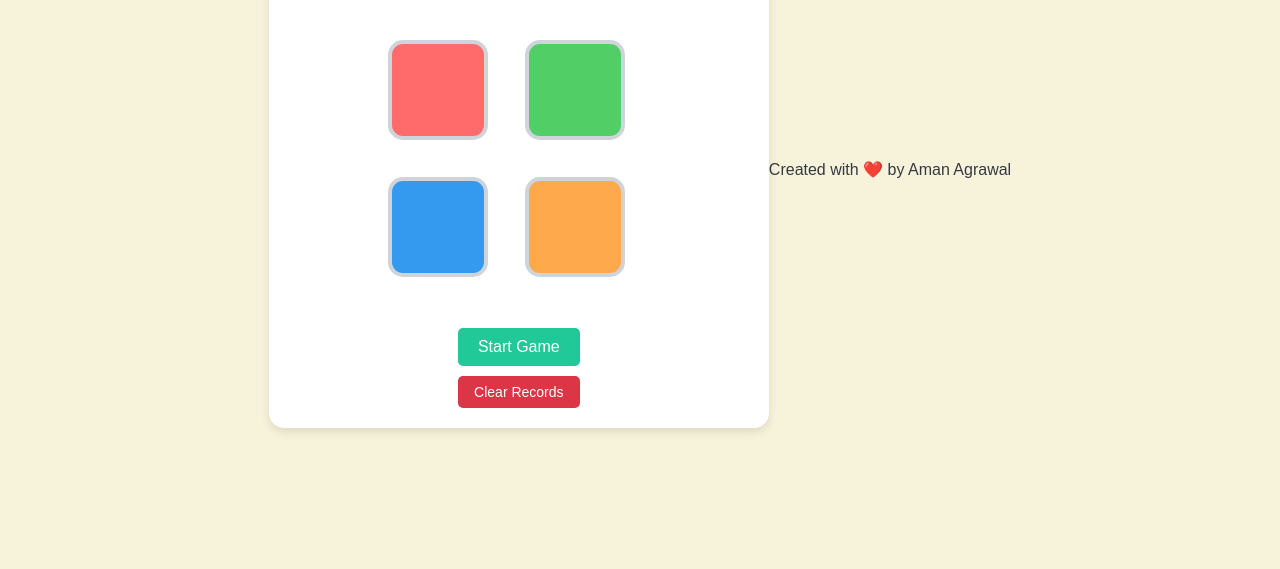
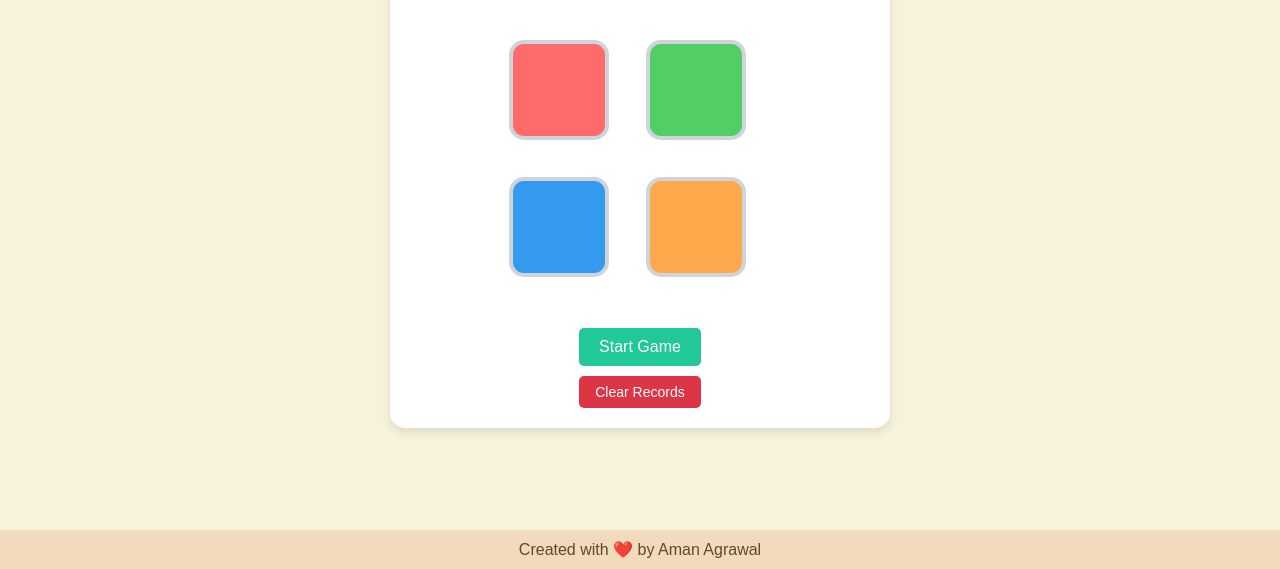
Before and after one commit to AgrawalAman02/Simon-Game, a plain HTML site: page index.html in a window 1280 px wide. Shown: the part 231-800 px from the top of the page. Drawn offline with Linux system fonts and the light colour scheme.

Commit message:
Update version 1.8
Styled the footer

```diff
--- a/style.css
+++ b/style.css
@@ -121,3 +121,14 @@ h4 {
         max-height: 650px;
     }
 }
+
+/* Styling for footer */
+footer {
+    text-align: center;
+    padding: 10px;
+    background-color: #f2dabd;
+    color: #5c4c25;
+    width: 100%;
+    position: fixed;
+    bottom: 0;
+}
```
